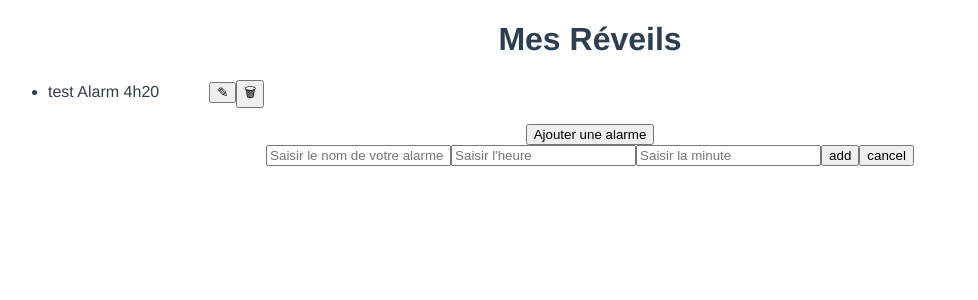
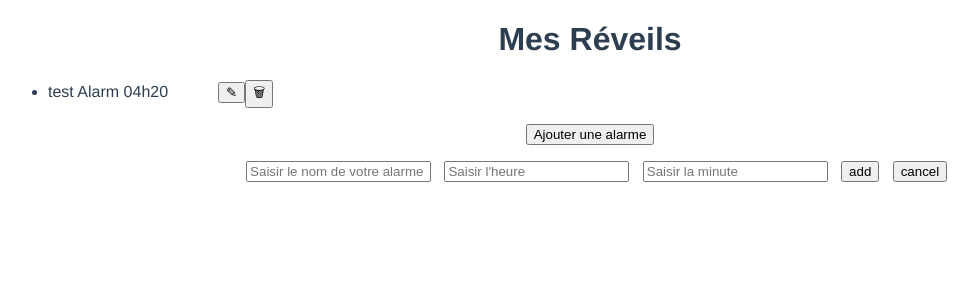
Before and after one commit to fabien1608/vue-app-2, a Vue app: page / in a window 1280 px wide. Both pictures are taken after a click on the button "Ajouter une alarme". Shown: the top 300 px of the page, without its empty margins (50-1028 px from the left). Built offline with nearby package versions, Linux system fonts and the light colour scheme.

Commit message:
Alarm sound, format, alarm trigger
Ajout du son de l'arlarme,
mise en place de la vérification des alarmes,
formatage de toutes les dates reçues/modifiées,
très léger css

```diff
--- a/src/components/Alarm.vue
+++ b/src/components/Alarm.vue
@@ -5,7 +5,7 @@
 		<ul>
             <li v-for="alarm in alarms">{{ alarm.label }}<span> {{alarm.date | format}}</span>
             <button @click="toggleAlarm" id="symbol">✎</button><button @click="delateAlarm">&#128465;</button></li>
-            <div v-if="show_Alarm">
+            <div class = "hide-div" v-if="show_Alarm">
                 <input type="text" v-model="newLabel" placeholder="Saisir le nom de votre alarme" />
                 <input type="number" v-model="newHours" placeholder="Saisir l'heure" />
                 <input type="number" v-model="newMinutes" placeholder="Saisir la minute"/>
@@ -13,13 +13,15 @@
             </div>
         </ul>
 	</div>
-    <audio id="audio1" src="alarm_sound.mp3" preload="auto"></audio>
+    <audio id="audio1" src="../assets/alarm_sound.mp3" preload="auto"></audio>
 </div>
 </template>
 
 <script>
+
 export default {
     name: "Alarm",
+    // on récupère avec prop les alarmes
     props: ["alarms"],
     data() {
         return {
@@ -30,20 +32,34 @@ export default {
         };
     },
 
+    //Ajout d'un filtre pour l'affichage des réveils
     filters: {
-        format : function (date) {
+            format : function (date) {
             const dateToFormat = new Date(date);
             let formatMinutes;
+            let formatHours;
             if (dateToFormat.getMinutes()<10){
                 formatMinutes = "0" + dateToFormat.getMinutes();
             }
             else{
                 formatMinutes = dateToFormat.getMinutes();
             }
-            return dateToFormat.getHours()+"h"+ formatMinutes;
+
+            if (dateToFormat.getHours()<10){
+                formatHours = "0" + dateToFormat.getHours();
+            }
+            else{
+                formatHours = dateToFormat.getHours();
+            }
+
+            return formatHours+"h"+formatMinutes;
         }
     },
-    mounted(){this.SetTimerCheck},
+
+    //On initialise la fonction pour se lancer au démarrage de l'app
+    mounted() {
+        this.SetTimerCheck()
+    },
 
     methods: {
 
@@ -62,19 +78,47 @@ export default {
 
         modifAlarm: function(){
             let dateActual = new Date();
-            let dateToPush = (dateActual.getMonth() +" "+ dateActual.getDay()+", "+ dateActual.getFullYear()+" "+this.newHours+":"+this.newMinutes);
+            let formatMonth = dateActual.getMonth();
+            let formatDay = dateActual.getDay();
+            // on formate les dates pour qu'elles soient toutes sous le même format
+            if (formatMonth<10){
+                formatMonth="0"+formatMonth;
+            }
+            if (formatDay<10){
+                formatDay="0"+formatDay;
+            }
+            if (this.newHours<10){
+                this.newHours="0"+this.newHours
+            }
+            if (this.newMinutes<10){
+                this.newMinutes="0"+this.newMinutes
+            }
+            let dateToPush = (formatMonth +" "+ formatDay+", "+ dateActual.getFullYear()+" "+this.newHours+":"+this.newMinutes);
             this.alarms = [{ label: this.newLabel, date: dateToPush }];
+            this.toggleAlarm();
         },
 
+        //toute les minutes lance la fonction CheckAlarm
         SetTimerCheck: function(){
-            setInterval(function(){ this.CheckAlarm(); }, 60000);
+            setInterval(()=>{ this.CheckAlarm() }, 60000);
+
+
         },
 
+        //On vérifie que la date actuelle correspont à une date de notre liste d'alarme.
         CheckAlarm: function(){
             let current = new Date();
-            let date1 = (current.getMonth() +" "+ current.getDay()+", "+ current.getFullYear()+" "+current.getHours() +":"+current.getMinutes());
-            for(let i = 0; i<=this.alarms.length; inc++){
-                if(date1 == alarms[i].date) {
+            let formatMonth = current.getMonth();
+            let formatDay = current.getDay();
+            if (formatMonth<10){
+                formatMonth="0"+formatMonth;
+            }
+            if (formatDay<10){
+                formatDay="0"+formatDay;
+            }
+            let date1 = (formatMonth+" "+formatDay+", "+ current.getFullYear()+" "+current.getHours() +":"+current.getMinutes());
+            for(let i = 0; i<this.alarms.length; i++){
+                if(date1 == this.alarms[i].date) {
                     this.playAlarm();
                 }
             }
@@ -95,5 +139,13 @@ export default {
         margin-left:50px;
         font-weight:normal;
     }
+    .hide-div{
+        margin-top: 1em;
+        margin-bottom: 5em;
+    }
+
+    .hide-div input,.hide-div button{
+        margin-left: 1em;
+    }
 
 </style>
--- a/src/components/CreateAlarm.vue
+++ b/src/components/CreateAlarm.vue
@@ -1,7 +1,7 @@
 <template>
 	<div id="createAlarm">
 		<button @click="toggleNewAlarm">Ajouter une alarme</button>
-		<div v-if="show_newAlarm">
+		<div class="hide-div" v-if="show_newAlarm">
 			<input type="text" v-model="newLabel" placeholder="Saisir le nom de votre alarme" />
 			<input type="number" v-model="newHours" placeholder="Saisir l'heure" />
 			<input type="number" v-model="newMinutes" placeholder="Saisir la minute"/>
@@ -26,7 +26,21 @@ export default{
 
 		addAlarm: function(){
             let dateActual = new Date();
-            let date = (dateActual.getMonth() +" "+ dateActual.getDay()+", "+ dateActual.getFullYear()+" "+this.newHours+":"+this.newMinutes);
+            let formatMonth = dateActual.getMonth();
+            let formatDay = dateActual.getDay();
+            if (formatMonth<10){
+                formatMonth="0"+formatMonth;
+            }
+            if (formatDay<10){
+                formatDay="0"+formatDay;
+            }
+            if (this.newHours<10){
+                this.newHours="0"+this.newHours
+            }
+            if (this.newMinutes<10){
+                this.newMinutes="0"+this.newMinutes
+            }
+            let date = (formatMonth +" "+ formatDay+", "+ dateActual.getFullYear()+" "+this.newHours+":"+this.newMinutes);
             const label = this.newLabel;
             this.$emit("create-alarm", {
             	label,
@@ -51,3 +65,13 @@ export default{
 	},
 };
 </script>
+<style>
+.hide-div{
+        margin-top: 1em;
+        margin-bottom: 5em;
+    }
+
+    .hide-div input,.hide-div button{
+        margin-left: 1em;
+    }
+</style>
--- a/src/views/Alarm.vue
+++ b/src/views/Alarm.vue
@@ -20,14 +20,13 @@ export default {
   data() {
   	return {
             show_Alarm: false,
-            //show_newAlarm: false,
             newLabel: "",
             newHours:"",
             newMinutes:"",
             alarms: [
             {
             label: 'test Alarm',
-            date:'03 13, 08 04:20'
+            date:'03 13, 2021 04:20'
             }],
         };
     },
```
Also changed, not shown: 11 other files (tests, documents, lock files or other folders).
